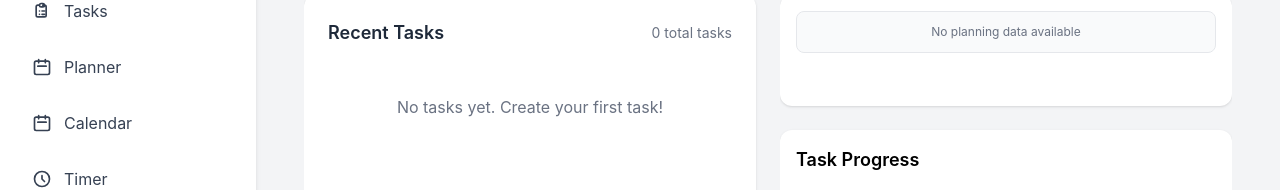
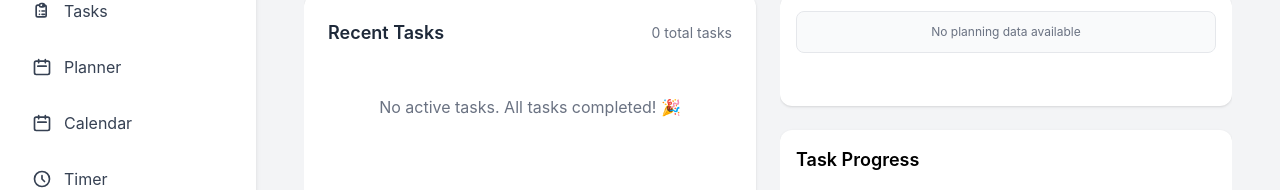
Before and after one commit to devrajsawant/focusZen, a Next.js app: page /dashboard in a window 1280 px wide. Shown: the part 137-327 px from the top of the page. Built offline with nearby package versions, Linux system fonts and the light colour scheme.

Commit message:
Enhance daily planner and task components: added early morning hour, disabled button for empty tasks, set minimum date for task due date, improved task card styling for due dates, and filtered active tasks for display.

```diff
--- a/app/planner/components/dailyPlanner.tsx
+++ b/app/planner/components/dailyPlanner.tsx
@@ -4,10 +4,10 @@ import { useEffect, useState } from 'react'
 import { TrashIcon, CheckIcon, XMarkIcon } from '@heroicons/react/24/outline'
 
 const hours = [
-  '06:00 AM', '07:00 AM', '08:00 AM', '09:00 AM', '10:00 AM',
+  '05:00 AM' , '06:00 AM', '07:00 AM', '08:00 AM', '09:00 AM', '10:00 AM',
   '11:00 AM', '12:00 PM', '01:00 PM', '02:00 PM', '03:00 PM',
   '04:00 PM', '05:00 PM', '06:00 PM', '07:00 PM', '08:00 PM',
-  '09:00 PM', '10:00 PM'
+  '09:00 PM', '10:00 PM' , '11:00 PM' , '12:00'
 ]
 
 type TimeSlot = {
@@ -122,9 +122,12 @@ useEffect(() => {
               />
               <button
                 onClick={() => toggleDone(i)}
+                disabled={!slot.task.trim()}
                 className={`px-3 py-2 sm:px-2 sm:py-1 rounded-md sm:rounded flex items-center justify-center ${
                   slot.completed
                     ? 'bg-green-500 text-white hover:bg-green-600'
+                    : !slot.task.trim()
+                    ? 'bg-gray-100 text-gray-400 cursor-not-allowed'
                     : 'bg-gray-200 text-gray-600 hover:bg-gray-300'
                 } transition-colors`}
               >
--- a/app/task/components/taskBoard.tsx
+++ b/app/task/components/taskBoard.tsx
@@ -200,6 +200,7 @@ export default function TaskBoard() {
             type="date"
             value={dueDate}
             onChange={e => setDueDate(e.target.value)}
+            min={new Date().toISOString().split('T')[0]}
             className="w-full sm:w-auto p-3 sm:p-2 rounded-lg border border-gray-300 shadow-sm bg-white text-sm sm:text-base"
           />
           <button
--- a/app/task/components/taskCard.tsx
+++ b/app/task/components/taskCard.tsx
@@ -76,12 +76,15 @@ export default function TaskCard({
   const completedCount = task.checklist?.filter(c => c.checked).length || 0
   const totalCount = task.checklist?.length || 0
   const isCompleted = task.status === 'done'
+  const isDueToday = task.dueDate && new Date(task.dueDate).toDateString() === new Date().toDateString()
 
   return (
     <li
       className={`${
-        isCompleted ? 'bg-green-300' : 'bg-white'
-      } border border-gray-200 rounded-xl p-4 hover:shadow transition cursor-pointer flex flex-col h-16 sm:h-auto`}
+        isCompleted ? 'bg-green-300' : task.status === 'inprogress' ? 'bg-yellow-100' : 'bg-white'
+      } border ${
+        isDueToday ? 'border-red-400 border-2' : 'border-gray-200'
+      } rounded-xl p-4 hover:shadow transition cursor-pointer flex flex-col h-16 sm:h-auto`}
     >
       {/* Fixed Header - Title and Action Buttons */}
       <div className="flex justify-between items-start gap-2 shrink-0">
@@ -130,7 +133,7 @@ export default function TaskCard({
               </h3>
               <p className="text-xs sm:text-sm text-gray-500 truncate">
                 {task.category} • {task.status} •{' '}
-                {task.dueDate && `📅 ${ task.dueDate}`}
+                <span className={`${isDueToday && 'text-red-600'}`}>{task.dueDate && `📅 ${ task.dueDate}`}</span>
               </p>
             </>
           )}
--- a/app/task/components/taskCardsOnly.tsx
+++ b/app/task/components/taskCardsOnly.tsx
@@ -108,8 +108,21 @@ export default function TaskCardsOnly() {
     return acc
   }, {} as Record<string, number>)
 
-  // Show only the most recent 5 tasks
-  const recentTasks = tasks.slice(0, 5)
+  // Filter out completed tasks and sort by due date
+  const activeTasks = tasks
+    .filter(task => task.status !== 'done')
+    .sort((a, b) => {
+      // If both have due dates, sort by due date
+      if (a.dueDate && b.dueDate) {
+        return new Date(a.dueDate).getTime() - new Date(b.dueDate).getTime()
+      }
+      // If only one has due date, prioritize the one with due date
+      if (a.dueDate && !b.dueDate) return -1
+      if (!a.dueDate && b.dueDate) return 1
+      // If neither has due date, sort by creation time (newest first)
+      return b.id - a.id
+    })
+    .slice(0, 5) // Show only the first 5 tasks
 
   return (
     <div className="space-y-4">
@@ -118,13 +131,13 @@ export default function TaskCardsOnly() {
         <span className="text-sm text-gray-500">{tasks.length} total tasks</span>
       </div>
 
-      {recentTasks.length === 0 ? (
+      {activeTasks.length === 0 ? (
         <div className="text-center py-8 text-gray-500">
-          <p>No tasks yet. Create your first task!</p>
+          <p>No active tasks. All tasks completed! 🎉</p>
         </div>
       ) : (
         <ul className="space-y-3">
-          {recentTasks.map(task => (
+          {activeTasks.map((task: Task) => (
             <TaskCard
               key={task.id}
               task={task}
@@ -141,10 +154,10 @@ export default function TaskCardsOnly() {
         </ul>
       )}
 
-      {tasks.length > 5 && (
+      {tasks.filter(task => task.status !== 'done').length > 5 && (
         <div className="text-center pt-2">
           <p className="text-sm text-gray-500">
-            Showing 5 of {tasks.length} tasks
+            Showing 5 of {tasks.filter(task => task.status !== 'done').length} active tasks
           </p>
         </div>
       )}
```
